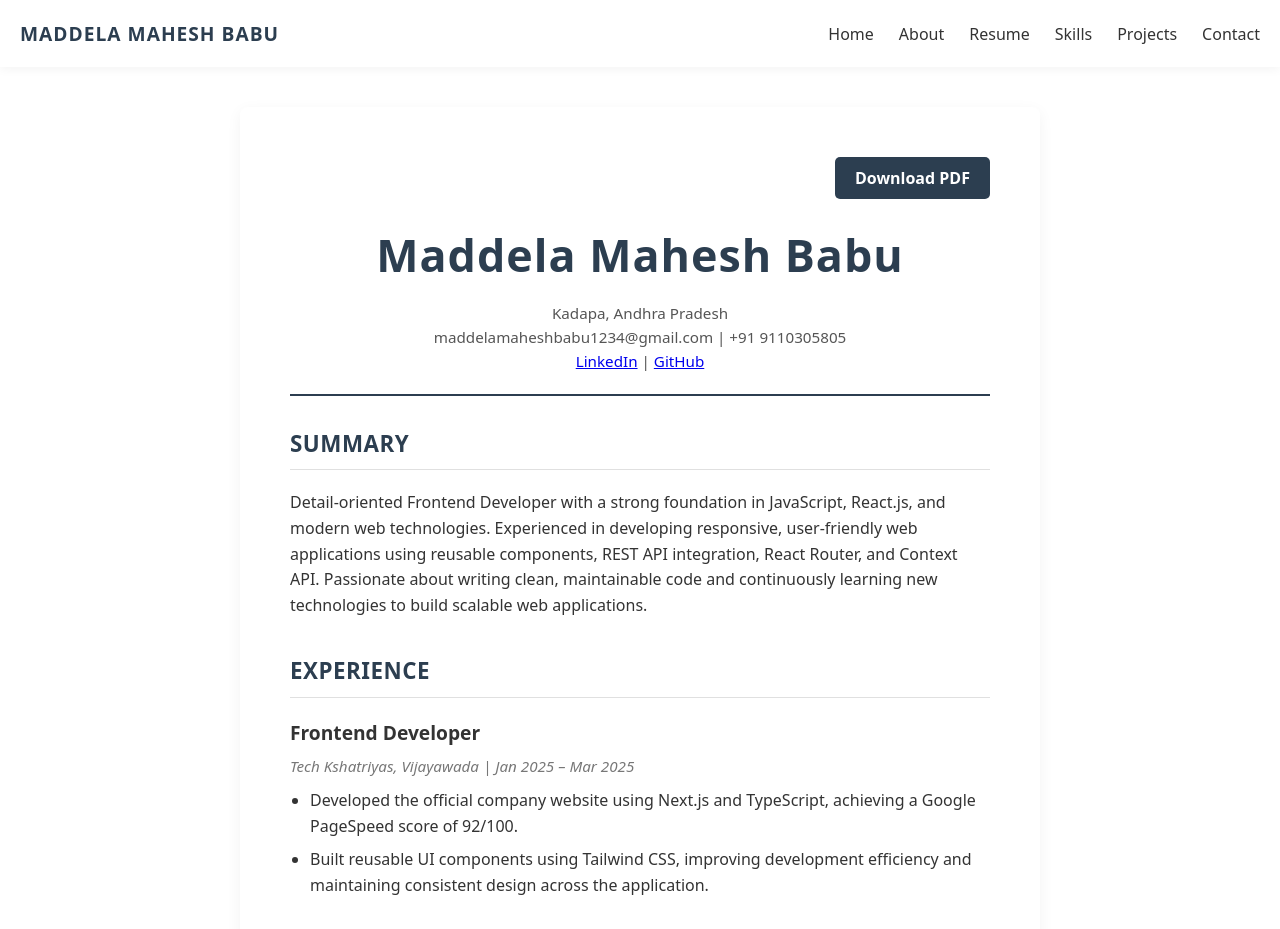
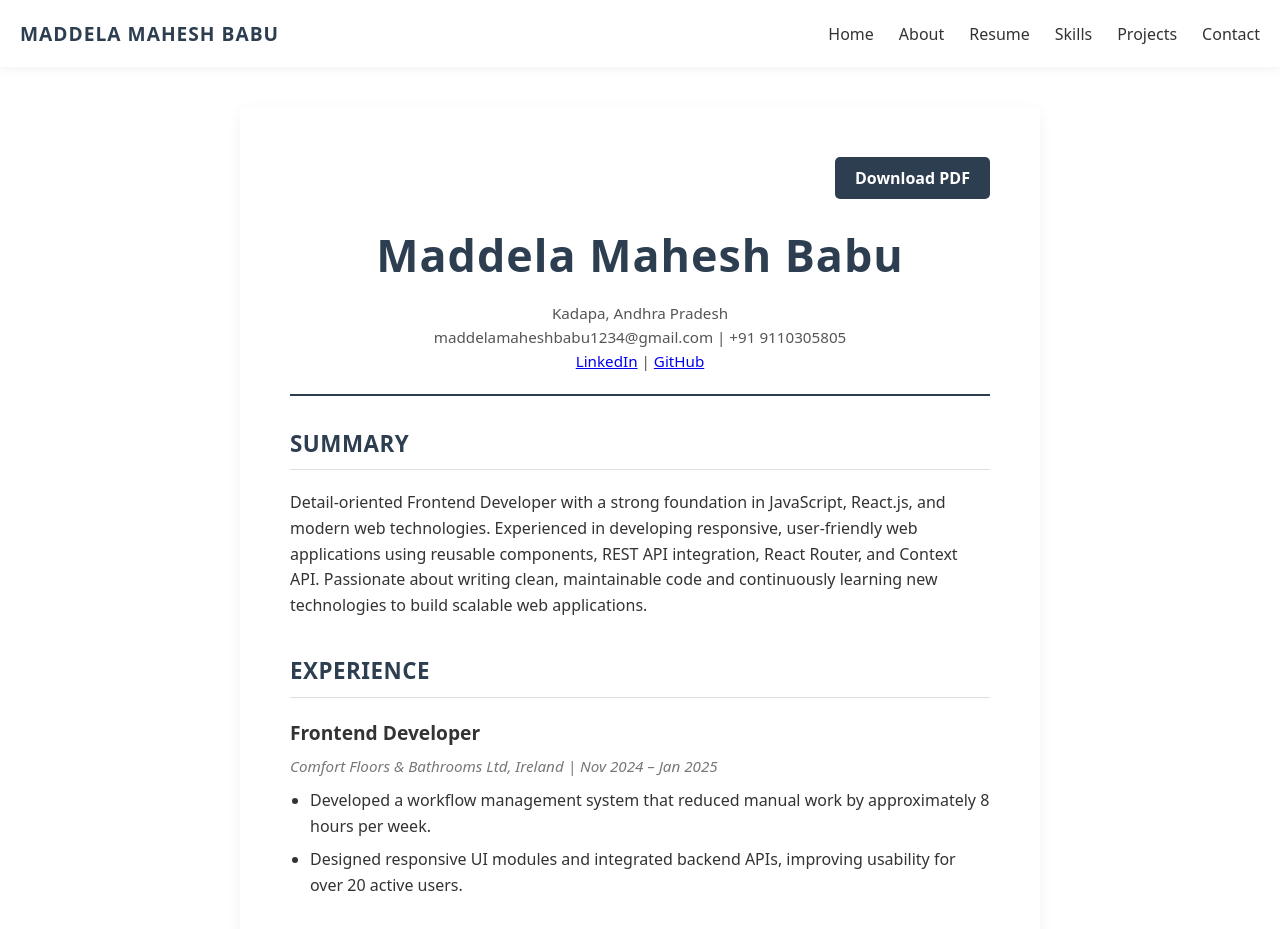
Before and after one commit to MaheshMaddela123/mahesh-babu-portfolio-v2, a React app: page /resume in a window 1280 px wide. Shown: the top 929 px of the page. Built offline with nearby package versions, Linux system fonts and the light colour scheme; sample sign-in values are in the browser's storage; the HTML template or start-up script is replaced by a standard one.

Commit message:
Remove job experience for Tech Kshatriyas
Removed job details and responsibilities for Frontend Developer position at Tech Kshatriyas.

```diff
--- a/src/components/Resume/index.jsx
+++ b/src/components/Resume/index.jsx
@@ -51,26 +51,6 @@ const Resume = () => {
 
       <section className="resume-section">
         <h2>Experience</h2>
-
-        <div className="job">
-          <h3>Frontend Developer</h3>
-          <p className="job-details">
-            Tech Kshatriyas, Vijayawada | Jan 2025 – Mar 2025
-          </p>
-
-          <ul>
-            <li>
-              Developed the official company website using Next.js and
-              TypeScript, achieving a Google PageSpeed score of 92/100.
-            </li>
-
-            <li>
-              Built reusable UI components using Tailwind CSS, improving
-              development efficiency and maintaining consistent design across
-              the application.
-            </li>
-          </ul>
-        </div>
 
         <div className="job">
           <h3>Frontend Developer</h3>
```
